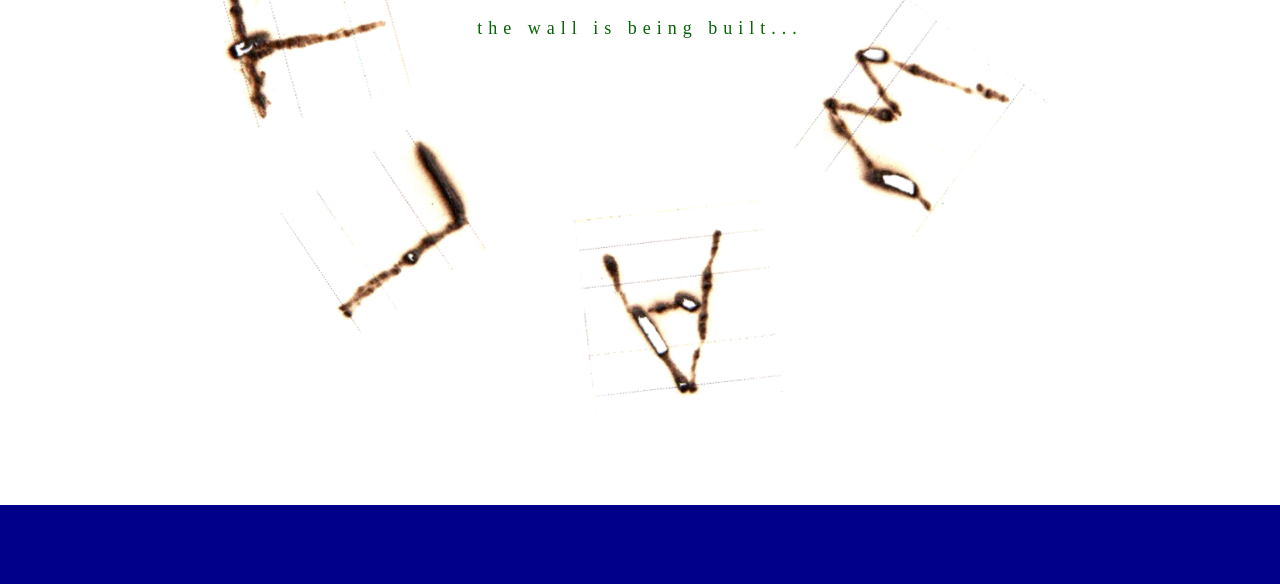
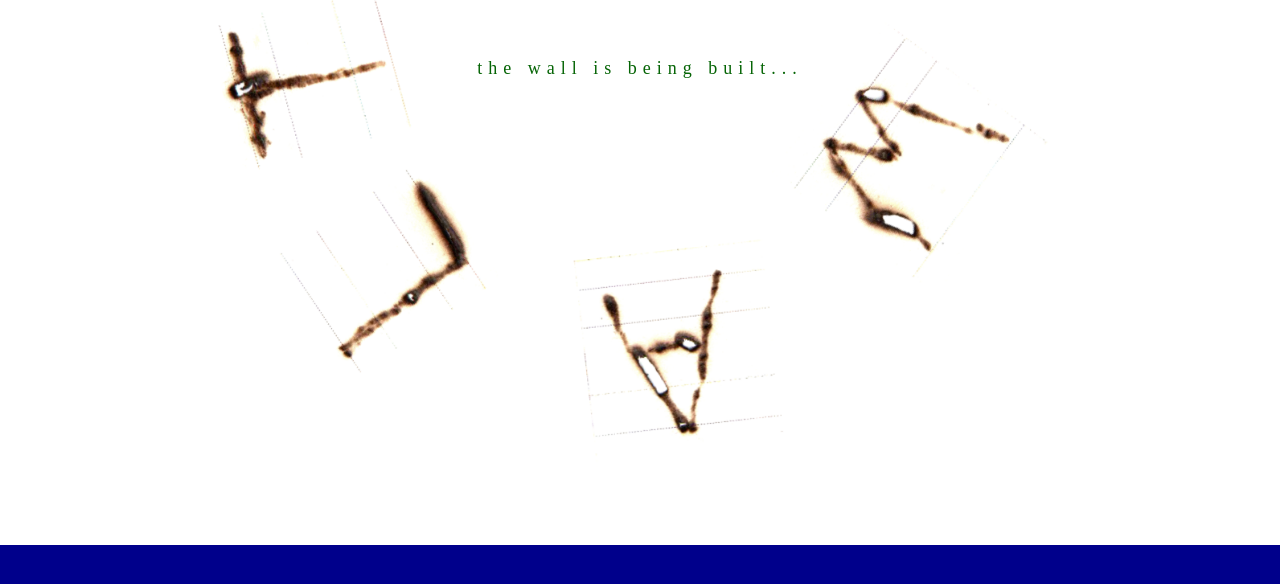
Before and after one commit to thewallpublication/thewall, a plain HTML site: page index.html in a window 1280 px wide. Drawn offline with Linux system fonts and the light colour scheme.

Commit message:
Update index.html

```diff
--- a/index.html
+++ b/index.html
@@ -32,6 +32,8 @@ body {
    color:rgb(5, 100, 5);
    font-family:serif;
    text-align:center;
+padding: 40px;
+margin-top; 400px;
    font-size: 18px;
   letter-spacing: 6px;
   text-decoration: italic;
```
